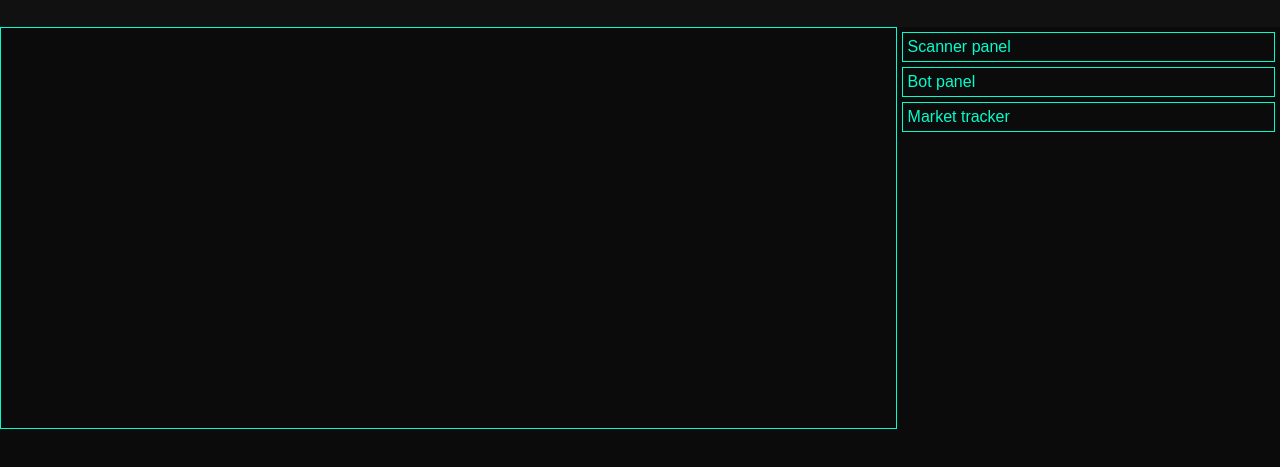
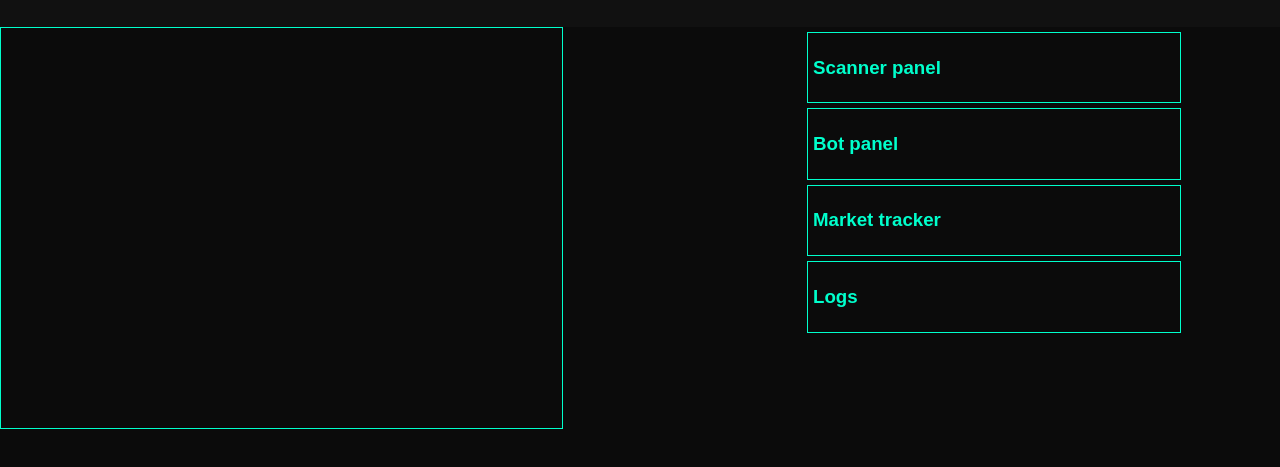
Before and after one commit to Aviola254/Deriv-server, a website: page public/index.html in a window 1280 px wide. Shown: the part 61-528 px from the top of the page. Drawn offline with Linux system fonts and the light colour scheme.

Commit message:
Update index.html

```diff
--- a/public/index.html
+++ b/public/index.html
@@ -1,52 +1,118 @@
 <!DOCTYPE html>
 <html>
+
 <head>
-  <title>Deriv Panel</title>
+
+<title>Deriv Third Party Panel</title>
+
 <link rel="stylesheet" href="style.css">
+
 </head>
 
 <body>
 
+
+<!-- TOP BAR -->
+
 <div id="topbar">
+
 <h2>DERIV THIRD PARTY PANEL</h2>
 
 <select id="market">
+
 <option value="R_10">Vol 10</option>
 <option value="R_25">Vol 25</option>
 <option value="R_50">Vol 50</option>
 <option value="R_75">Vol 75</option>
 <option value="R_100">Vol 100</option>
+
 </select>
 
 <button onclick="startBot()">START</button>
 <button onclick="stopBot()">STOP</button>
+
 </div>
+
+
+
+<!-- MAIN -->
 
 <div id="main">
 
-  <div id="chart"></div>
+
+
+<!-- CHART AREA -->
+
+<div id="chart-area">
+
+<canvas id="chart"></canvas>
+
+</div>
+
+
+
+<!-- SIDE PANEL -->
 
 <div id="side">
 
-    <div class="box">
-      Scanner panel
-    </div>
+
 
 <div class="box">
-      Bot panel
-    </div>
 
-    <div class="box">
-      Market tracker
-    </div>
+<h3>Scanner panel</h3>
+
+<div id="scanner"></div>
 
 </div>
 
+
+
+<div class="box">
+
+<h3>Bot panel</h3>
+
+<div id="botpanel"></div>
+
 </div>
+
+
+
+<div class="box">
+
+<h3>Market tracker</h3>
+
+<div id="tracker"></div>
+
+</div>
+
+
+
+<div class="box">
+
+<h3>Logs</h3>
+
+<div id="logs"></div>
+
+</div>
+
+
+
+</div>
+
+
+
+</div>
+
+
+
+<!-- SCRIPTS -->
 
 <script src="app.js"></script>
 <script src="chart.js"></script>
 <script src="bot.js"></script>
 
+
+
 </body>
+
   </html>
```
Lines whose indentation alone changed are shown as unchanged.
